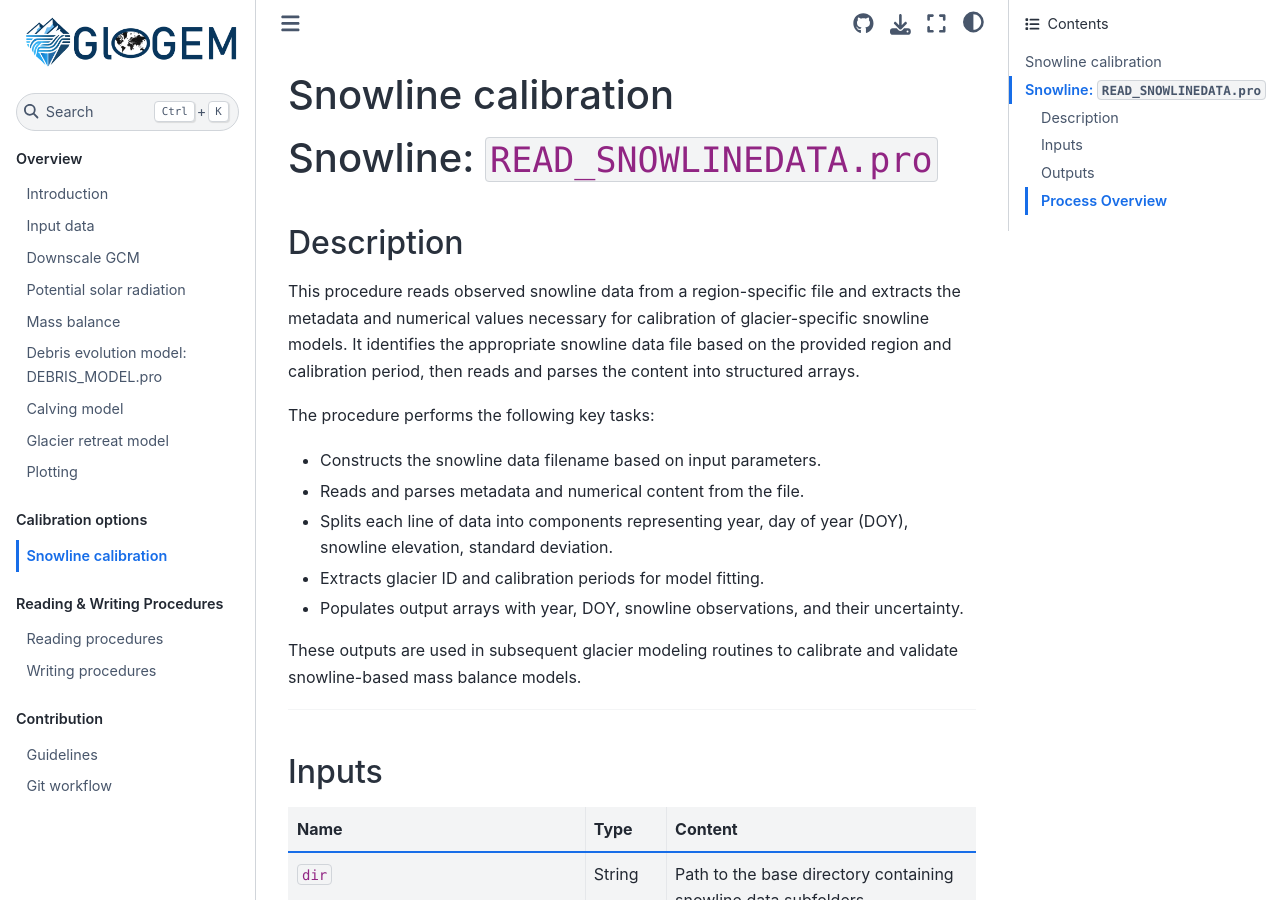
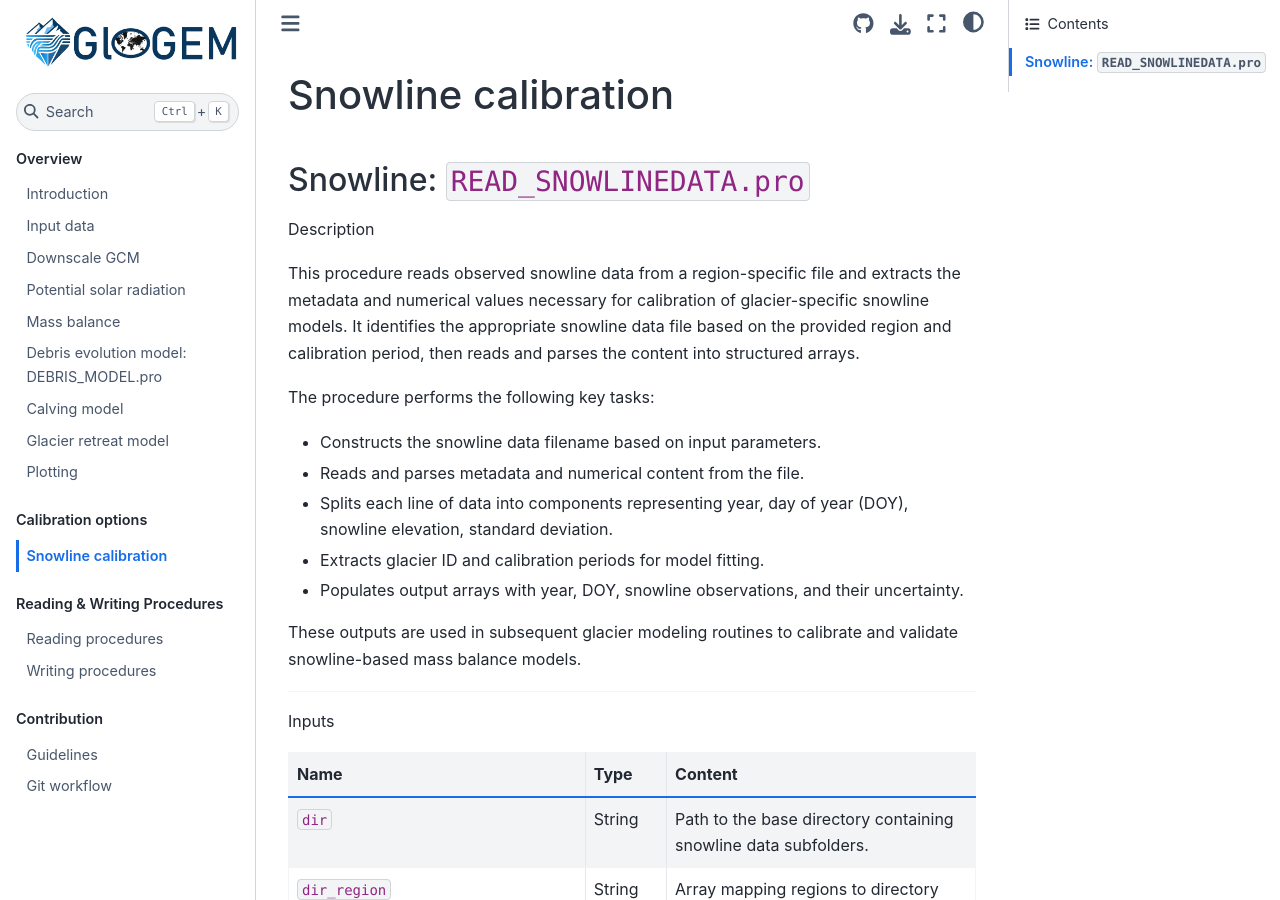
Before and after one commit to eth-vaw-glaciology/GloGEM-doc-temp, a Sphinx documentation site: the page built from docs/source/READ_SNOWLINEDATA_documentation.md, in a window 1280 px wide and 900 px high. Built offline with Sphinx 7.4.7 and the Sphinx Book theme 1.1.4, drawn with Linux system fonts in a browser that asks for light colours.

Commit message:
Update READ_SNOWLINEDATA_documentation.md

```diff
--- a/docs/source/READ_SNOWLINEDATA_documentation.md
+++ b/docs/source/READ_SNOWLINEDATA_documentation.md
@@ -1,9 +1,9 @@
 # Snowline calibration
 
 
-# Snowline: `READ_SNOWLINEDATA.pro`
+## Snowline: `READ_SNOWLINEDATA.pro`
 
-## Description
+Description
 
 This procedure reads observed snowline data from a region-specific file and extracts the metadata and numerical values necessary for calibration of glacier-specific snowline models. It identifies the appropriate snowline data file based on the provided region and calibration period, then reads and parses the content into structured arrays.
 
@@ -19,7 +19,7 @@ These outputs are used in subsequent glacier modeling routines to calibrate and
 
 ---
 
-## Inputs
+Inputs
 
 | Name                          | Type           | Content                                                                 |
 |-------------------------------|----------------|-------------------------------------------------------------------------|
@@ -30,7 +30,7 @@ These outputs are used in subsequent glacier modeling routines to calibrate and
 
 ---
 
-## Outputs
+Outputs
 
 | Name                    | Type           | Content                                                                 |
 |-------------------------|----------------|-------------------------------------------------------------------------|
@@ -44,7 +44,7 @@ These outputs are used in subsequent glacier modeling routines to calibrate and
 
 ---
 
-## Process Overview
+Process Overview
 
 1. **File Identification**
    - The procedure matches `region_loop_data` against `dir_region` to determine the correct region code.
```
